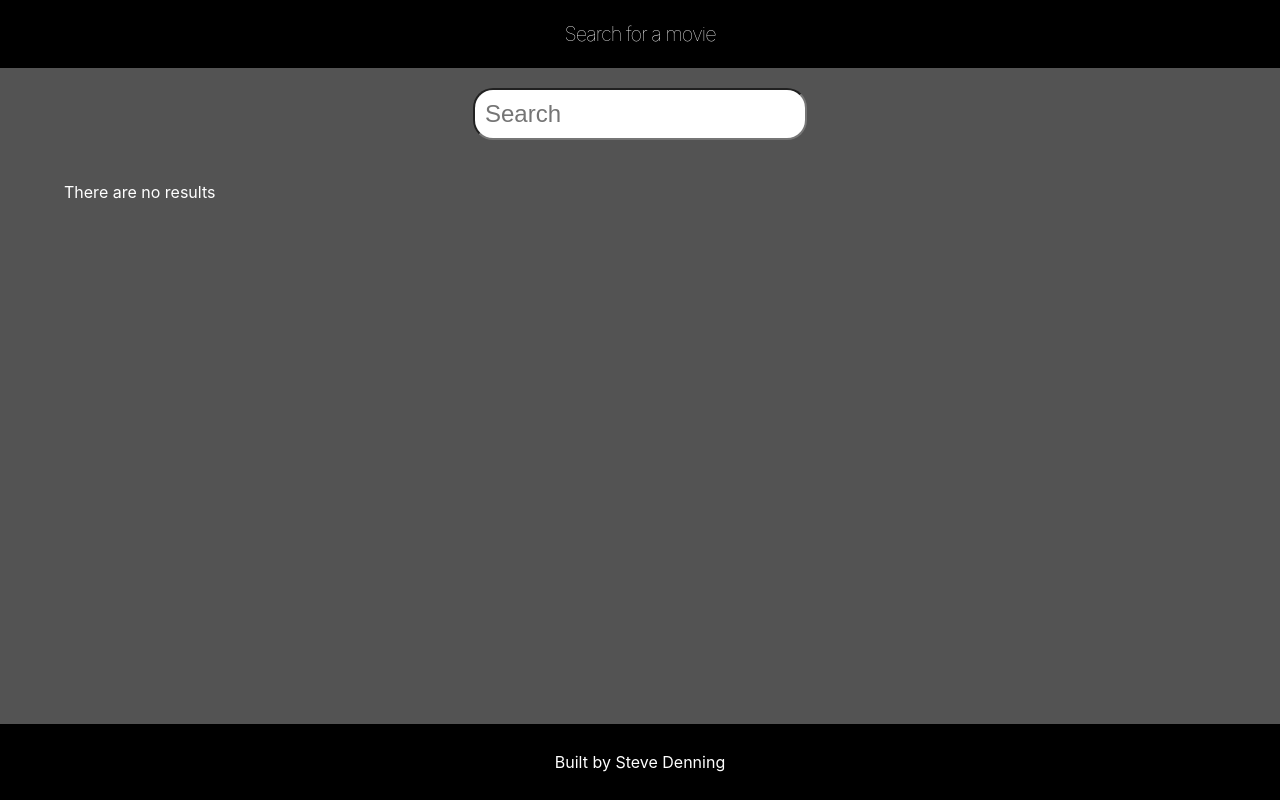
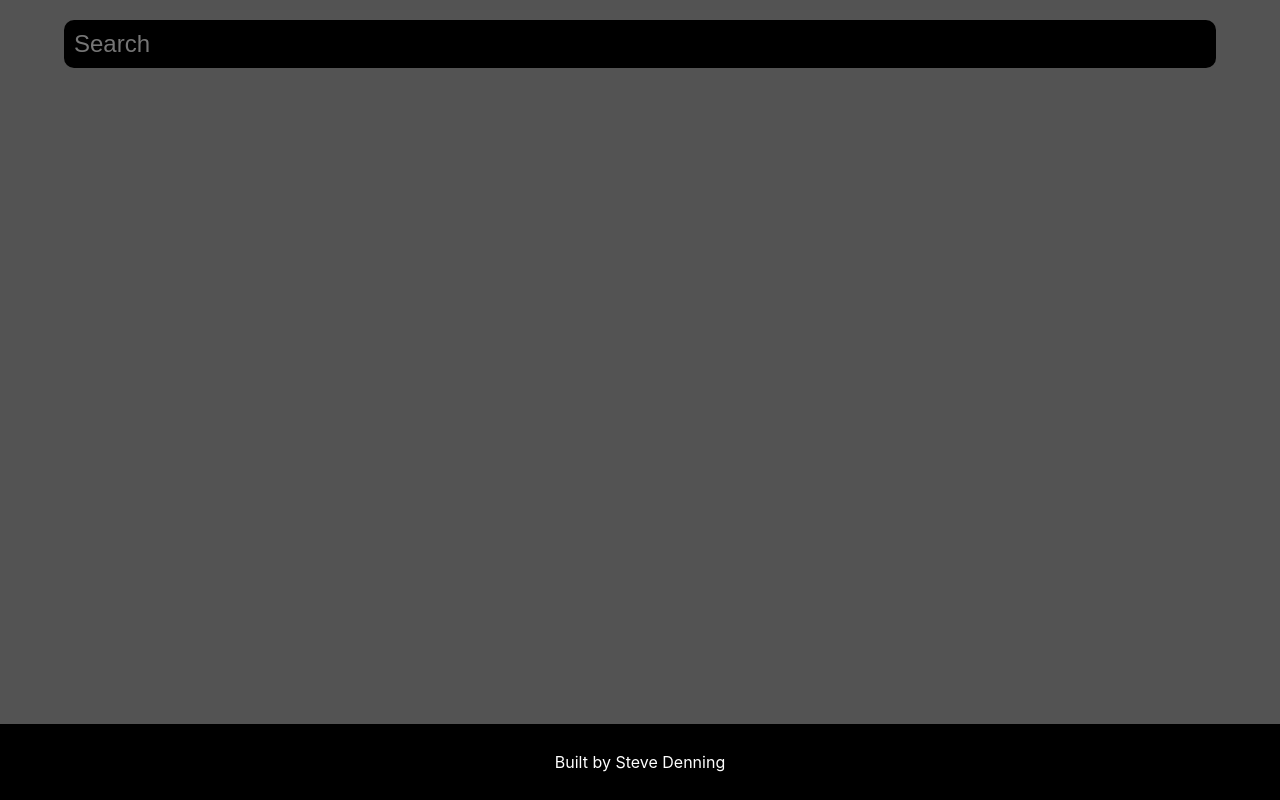
Before and after one commit to SteveDenning/react-movie-search, a React (Create React App) app: page / in a window 1280 px wide. Built offline with nearby package versions, Linux system fonts and the light colour scheme.

Commit message:
020 - add search and updated layout slightly

```diff
--- a/package.json
+++ b/package.json
@@ -45,6 +45,7 @@
     "@types/react-dom": "^18.3.1",
     "axios": "0.27.2",
     "firebase-tools": "^13.22.1",
+    "query-string": "^9.1.1",
     "react": "^18.3.1",
     "react-dom": "^18.3.1",
     "react-hook-form": "^7.53.1",
@@ -52,6 +53,7 @@
     "react-scripts": "5.0.1",
     "sass": "1.32.13",
     "typescript": "^4.9.5",
+    "use-debounce": "^10.0.4",
     "web-vitals": "^2.1.4"
   },
   "eslintConfig": {
--- a/src/layout/default/default.scss
+++ b/src/layout/default/default.scss
@@ -19,7 +19,7 @@
 .main-wrapper {
   background: $background-color;
   overflow: hidden;
-  min-height: calc(100vh - 144px);
+  min-height: calc(100vh - 76px);
   padding: 20px 0;
   position: relative;
   height: 100%;
--- a/src/layout/default/index.tsx
+++ b/src/layout/default/index.tsx
@@ -8,7 +8,7 @@ import "./default.scss";
 
 // Views
 import Footer from "../../views/footer";
-import Header from "../../views/header";
+// import Header from "../../views/header";
 
 interface Props {
   children?: any;
@@ -19,7 +19,7 @@ const DefaultLayout: React.FC<Props> = ({ children, heading = "Movie Search" })
   return (
     <MUILayout>
       {/* SEO goes here */}
-      <Header heading={heading} />
+      {/* <Header heading={heading} /> */}
       <main className="main-wrapper">{children}</main>
       <Footer />
     </MUILayout>
--- a/src/views/home-page/home-page.scss
+++ b/src/views/home-page/home-page.scss
@@ -11,10 +11,13 @@
     display: flex;
     margin: 10px;
     width: 100%;
-
+  }
+  .image-wrapper {
+    min-width: 100px;
+    max-width: 100px;
     img {
+      width: 100%;
       cursor: pointer;
-      width: 100px;
     }
   }
 }
--- a/src/views/home-page/index.tsx
+++ b/src/views/home-page/index.tsx
@@ -10,18 +10,24 @@ import SearchForm from "../search-form";
 // Layouts
 import DefaultLayout from "../../layout/default";
 
+import defaultPlaceholder from "../../assets/images/placeholder.png";
+
 // Styles
 import "./home-page.scss";
 
 const HomePage = () => {
-  const [results, setResults] = useState<any>(undefined);
+  const [results, setResults] = useState<any>([]);
   const [loaded, setLoaded] = useState<boolean>(false);
+  const [filterState, setFilterState] = useState({ keyboard: "" });
 
-  // const imagePath = "https://image.tmdb.org/t/p/original/";
+  const handleSearchInput = (keywords: string) => {
+    setFilterState({
+      ...filterState,
+      keyboard: keywords,
+    });
 
-  const handleSearchInput = (searchTerm: any) => {
-    console.log(searchTerm.searchTerm);
-    getMedia(searchTerm.searchTerm)
+    // Build query for request
+    getMedia(keywords)
       .then((response: any) => {
         setResults(response.data.results);
         setLoaded(true);
@@ -36,20 +42,22 @@ const HomePage = () => {
       <Container>
         <div className="home-page">
           <SearchForm onSubmit={handleSearchInput} />
-          {results ? (
-            <Fade in={loaded}>
-              <ul>
-                {results.map((item: any, i: number) => {
+          <Fade in={!!results.length}>
+            <ul>
+              {loaded &&
+                results.map((item: any, i: number) => {
                   return (
                     <li
                       style={{ marginBottom: "20px" }}
                       key={i}
                       onClick={() => (window.location.href = `/details/${item.id}`)}
                     >
-                      <img
-                        src={`https://image.tmdb.org/t/p/original/${item["poster_path"]}`}
-                        alt=""
-                      />
+                      <div className="image-wrapper">
+                        <img
+                          src={item["poster_path"] ? `https://image.tmdb.org/t/p/original/${item["poster_path"]}` : defaultPlaceholder}
+                          alt={item.title}
+                        />
+                      </div>
                       <div style={{ marginLeft: "40px" }}>
                         <h3>{item.title}</h3>
                         <p>{item.overview}</p>
@@ -57,13 +65,9 @@ const HomePage = () => {
                     </li>
                   );
                 })}
-              </ul>
-            </Fade>
-          ) : (
-            <p>There are no results</p>
-          )}
+            </ul>
+          </Fade>
         </div>
-        {/* <p>{JSON.stringify(results, undefined, 4)}</p> */}
       </Container>
     </DefaultLayout>
   );
--- a/src/views/search-form/index.tsx
+++ b/src/views/search-form/index.tsx
@@ -1,5 +1,5 @@
-import React, { useEffect } from "react";
-import { useForm } from "react-hook-form";
+import React, { useCallback } from "react";
+import { debounce } from "lodash";
 
 // Styles
 import "./search-form.scss";
@@ -9,25 +9,31 @@ interface Props {
 }
 
 const SearchForm: React.FC<Props> = ({ onSubmit }) => {
-  const {
-    register,
-    handleSubmit,
-    formState: { errors },
-  } = useForm();
+  const handleSearchInput = (value: any) => {
+    debouncedSearch(value.target.value);
+  };
 
-  useEffect(() => {
-    console.log("Error::", errors);
-  }, [errors]);
+  // eslint-disable-next-line
+  const debouncedSearch = useCallback(
+    debounce((value: string) => {
+      if (value.length > 2 || !value) {
+        console.log(value);
+        onSubmit(value);
+      }
+    }, 750),
+    [],
+  );
 
   return (
     <form
-      onSubmit={handleSubmit(onSubmit)}
+      onChange={(e) => {
+        handleSearchInput(e);
+      }}
       className="search-form"
     >
       <input
         type="text"
         placeholder="Search"
-        {...register("searchTerm", { required: true, maxLength: 100 })}
       />
     </form>
   );
--- a/src/views/search-form/search-form.scss
+++ b/src/views/search-form/search-form.scss
@@ -1,3 +1,5 @@
+@import "../../styles/dependencies";
+
 // Search form styles
 
 .search-form {
@@ -5,8 +7,16 @@
   justify-content: center;
   margin-bottom: 40px;
   input {
-    border-radius: 20px;
+    background-color: #000;
+    border: 0;
+    color: #ccc;
+    border-radius: 10px;
     font-size: 1.5rem;
     padding: 10px;
+    width: 100%;
+
+    @include hover {
+      outline: none;
+    }
   }
 }
```
Also changed, not shown: src/assets/images/placeholder.png (added), 1 other file (tests, documents, lock files or other folders).
